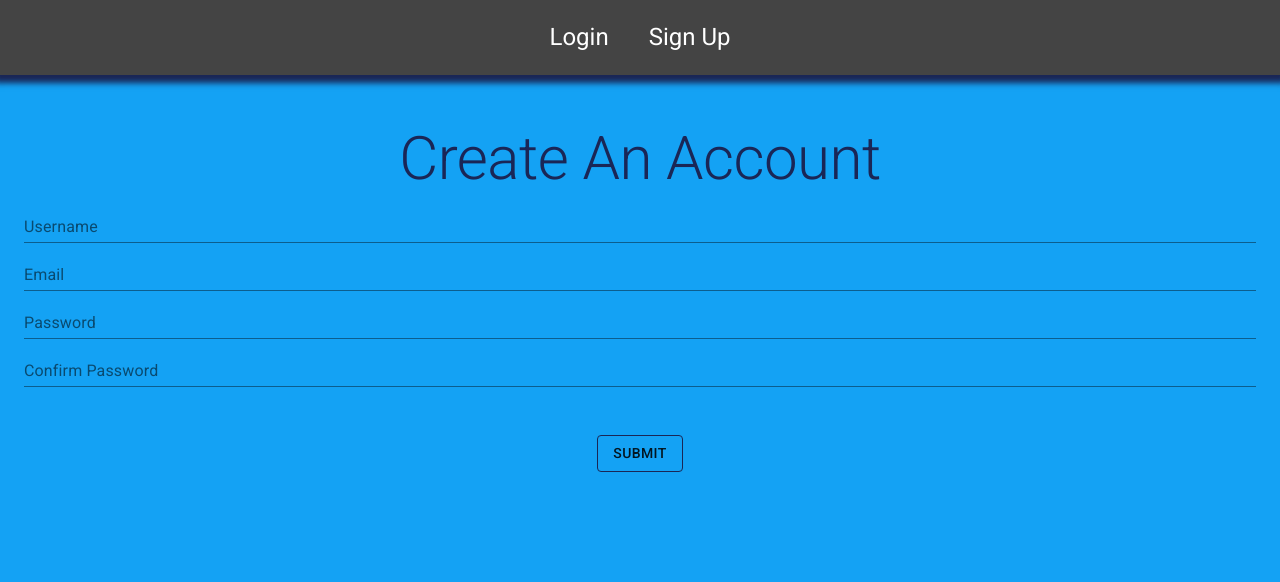
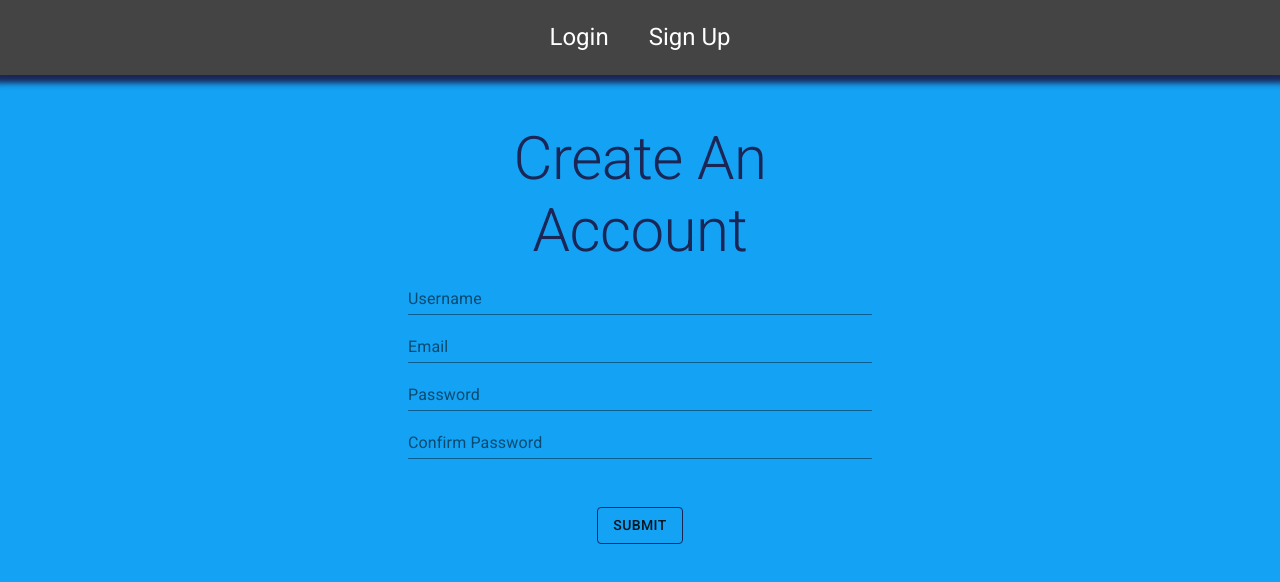
Before and after one commit to victorcwyu/Toronto-City-Guide-Client, a React (Create React App) app: page /signup in a window 1280 px wide. Shown: the top 582 px of the page. Built offline with nearby package versions, Linux system fonts and the light colour scheme; no server answers.

Commit message:
Fixed login and signup width, commented out messages.js stuff.

```diff
--- a/src/components/Messages.js
+++ b/src/components/Messages.js
@@ -87,7 +87,8 @@ const Messages = () => {
 
             axios.post("https://toronto-city-travel-guide.herokuapp.com/updateUserMessages", {
                 newMessage,
-                messagesId: messages?._id
+                messagesId: messages._id
+                // messagesId: messages ? messages._id : null
             }, {
                 headers: {
                     "x-auth-token": token
--- a/src/components/auth/Login.js
+++ b/src/components/auth/Login.js
@@ -6,6 +6,9 @@ import axios from 'axios'
 import { makeStyles } from '@material-ui/core/styles';
 
 const useStyle = makeStyles({
+  root: {
+    width: '40%'
+  },
   form : {
     marginTop: "5rem"
   },
@@ -38,7 +41,7 @@ export default function Login () {
 
     return (
         <div>
-            <Container>
+          <Container className={classes.root}>
 							<Typography variant='h2' className={classes.header}>Login</Typography>
             	<form onSubmit={handleLogin} className={classes.form}>
                 <FormControl fullWidth>
--- a/src/components/auth/Signup.js
+++ b/src/components/auth/Signup.js
@@ -6,6 +6,9 @@ import UserContext from '../../context/UserContext';
 import { makeStyles } from '@material-ui/core/styles';
 
 const useStyle = makeStyles({
+  root: {
+    width: '40%'
+  },
   form : {
     marginTop: "5rem"
   },
@@ -53,7 +56,7 @@ export default function Signup () {
 
     return (
         <div>
-            <Container>
+          <Container className={classes.root}>
 							<Typography variant='h2' className={classes.header}>Create An Account</Typography>
             	<form onSubmit={handleSignUp}>
                 <FormControl fullWidth>
```
